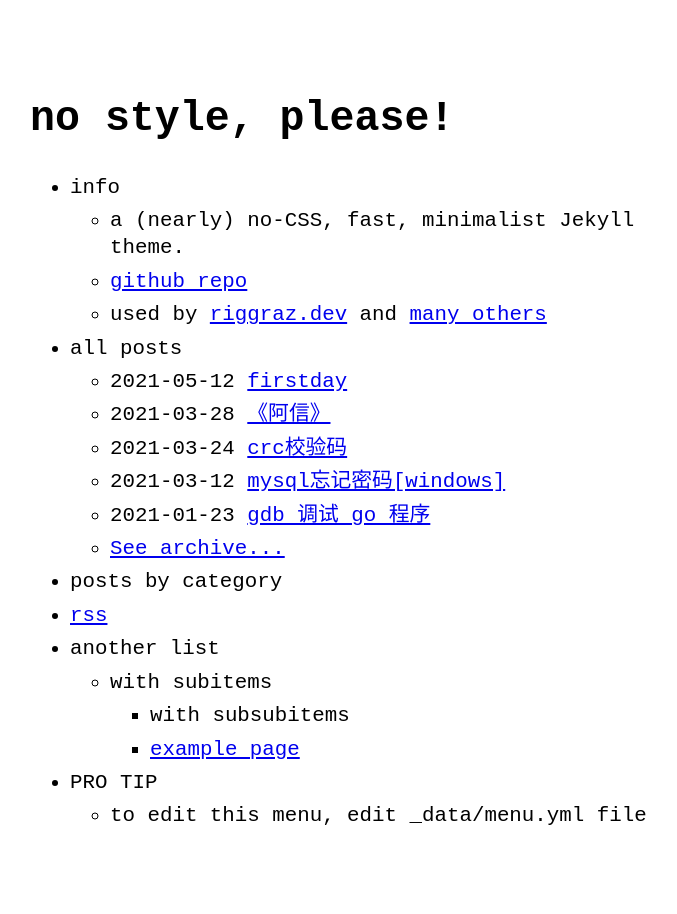
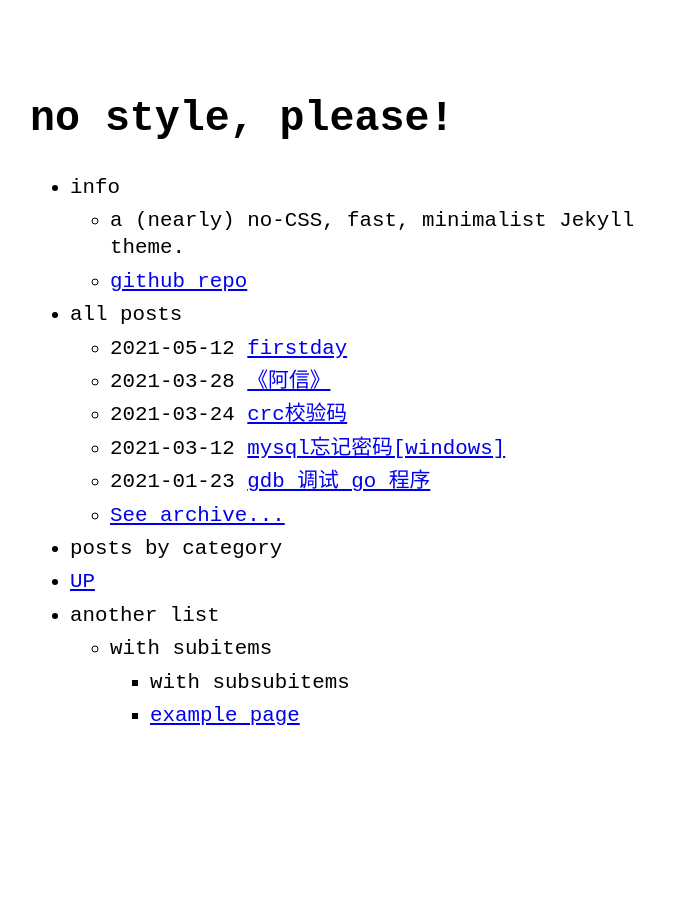
Before and after one commit to wangfeng22/wangfeng22.github.io, a Jekyll site: the page built from index.md, in a window 1280 px wide. Shown: the whole page, without its empty margins (290-967 px from the left). Built offline with Jekyll 4.4.1, drawn with Linux system fonts in a browser that asks for light colours.

Commit message:
edit meun

```diff
--- a/_data/menu.yml
+++ b/_data/menu.yml
@@ -6,8 +6,7 @@ entries:
     entries:
       - title: a (nearly) no-CSS, fast, minimalist Jekyll theme.
       - title: github repo
-        url: https://github.com/riggraz/no-style-please
-      - title: "used by <a href='https://riggraz.dev'>riggraz.dev</a> and <a href='https://github.com/riggraz/no-style-please/network/dependents'>many others</a>"
+        url: https://github.com/wangfeng22
 
   - title: all posts
     post_list:
@@ -23,8 +22,8 @@ entries:
       show_more_text: See more posts...
       show_more_url: example2-archive.html
 
-  - title: rss
-    url: feed.xml
+  - title: UP
+    url: https://space.bilibili.com/487355415
 
   - title: another list
     entries:
@@ -33,6 +32,3 @@ entries:
           - title: with subsubitems
           - title: example page
             url: about
-  - title: PRO TIP
-    entries:
-      - title: to edit this menu, edit _data/menu.yml file
```
Also changed, not shown: _screenshots/featured-image.png (deleted), _screenshots/lighthouse-report.png (deleted), _screenshots/page-speed-insights-report.png (deleted).
